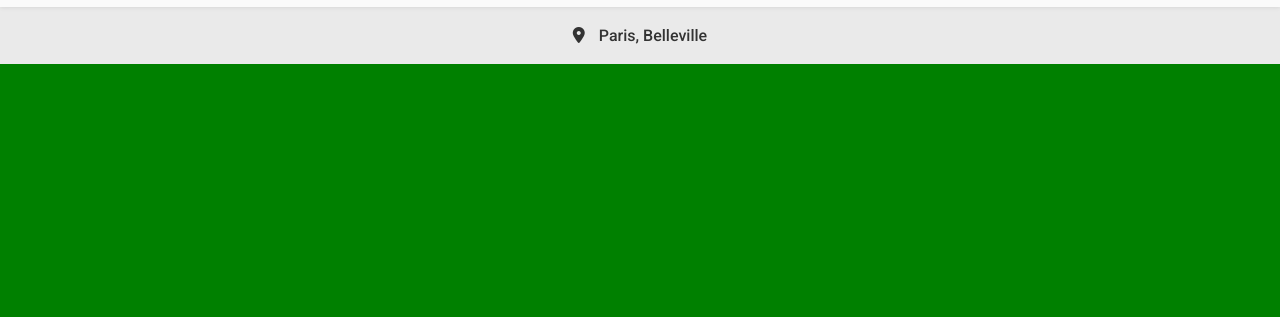
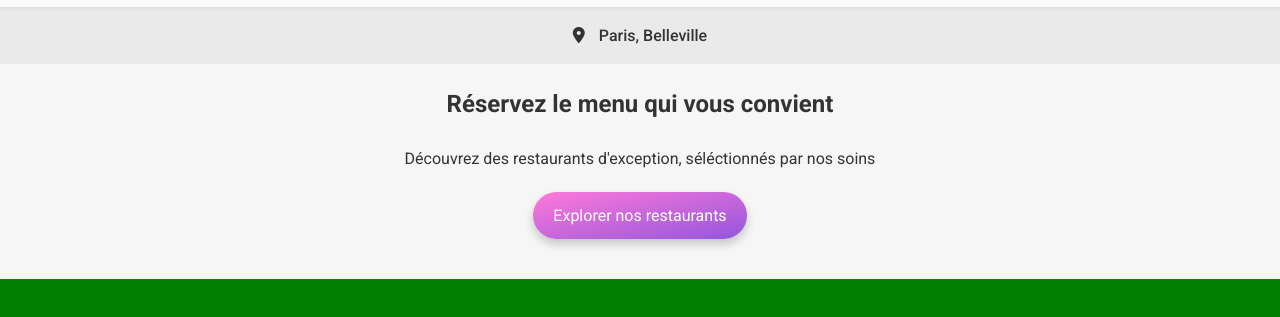
Before and after one commit to Stephan075/FolioStephan_3_19082021, a website: page index.html in a window 1280 px wide. Shown: the part 45-362 px from the top of the page. Drawn offline with Linux system fonts and the light colour scheme; a web font is replaced by a local one.

Commit message:
add hero > gradien btn > hover > w3c ok

```diff
--- a/assets/scss/components/_buttons.scss
+++ b/assets/scss/components/_buttons.scss
@@ -0,0 +1,31 @@
+.btn {
+  &,
+  &:link,
+  &:visited {
+    padding: 1rem 2rem;
+    display: inline-block;
+    border-radius: 10rem;
+    transition: all 0.2s;
+    position: relative;
+    border: none;
+    cursor: pointer;
+    box-shadow: 0 0.5rem 1rem rgba(black, 0.2);
+  }
+
+  &:hover {
+    background: linear-gradient(
+      to top left,
+      lighten(#9356dc, 5%),
+      lighten(#ff79da, 5%)
+    );
+    box-shadow: 0 1rem 1rem rgba(black, 0.3);
+  }
+  &--gradient {
+    color: white;
+    background: linear-gradient(
+      to top left,
+      var(--primaire),
+      var(--secondaire)
+    );
+  }
+}
--- a/assets/scss/pages/_home.scss
+++ b/assets/scss/pages/_home.scss
@@ -22,3 +22,36 @@ body {
     margin: 1.5rem;
   }
 }
+
+.hero {
+  display: flex;
+  justify-content: center;
+  align-items: center;
+  flex-flow: column nowrap;
+  padding: 1rem 0 4rem 0;
+  background: var(--background-secondaire);
+
+  &__content {
+    text-align: center;
+  }
+  &__subtitle {
+    margin-bottom: 2rem;
+  }
+
+  @include xs {
+    &__content {
+      max-width: 300px;
+      text-align: center;
+      padding: 1rem;
+    }
+
+    &__title {
+      line-height: 3rem;
+    }
+
+    &__subtitle {
+      line-height: 2rem;
+      margin-bottom: 3rem;
+    }
+  }
+}
--- a/index.html
+++ b/index.html
@@ -34,8 +34,15 @@
         <i class="fa-map-marker-alt fas local__icon" aria-hidden="true"></i>
         <span class="local__text">Paris, Belleville</span>
       </div>
-
     </div>
+    <!-- hero -->
+    <section class="hero">
+      <div class="hero__content">
+        <h1 class="hero__title">Réservez le menu qui vous convient</h1>
+        <p class="hero__subtitle"> Découvrez des restaurants d'exception, séléctionnés par nos soins </p>
+        <a href="#" class="btn btn--gradient">Explorer nos restaurants</a>
+      </div>
+    </section>
   </main>
 </body>
 
```
Also changed, not shown: assets/css/style.css.
